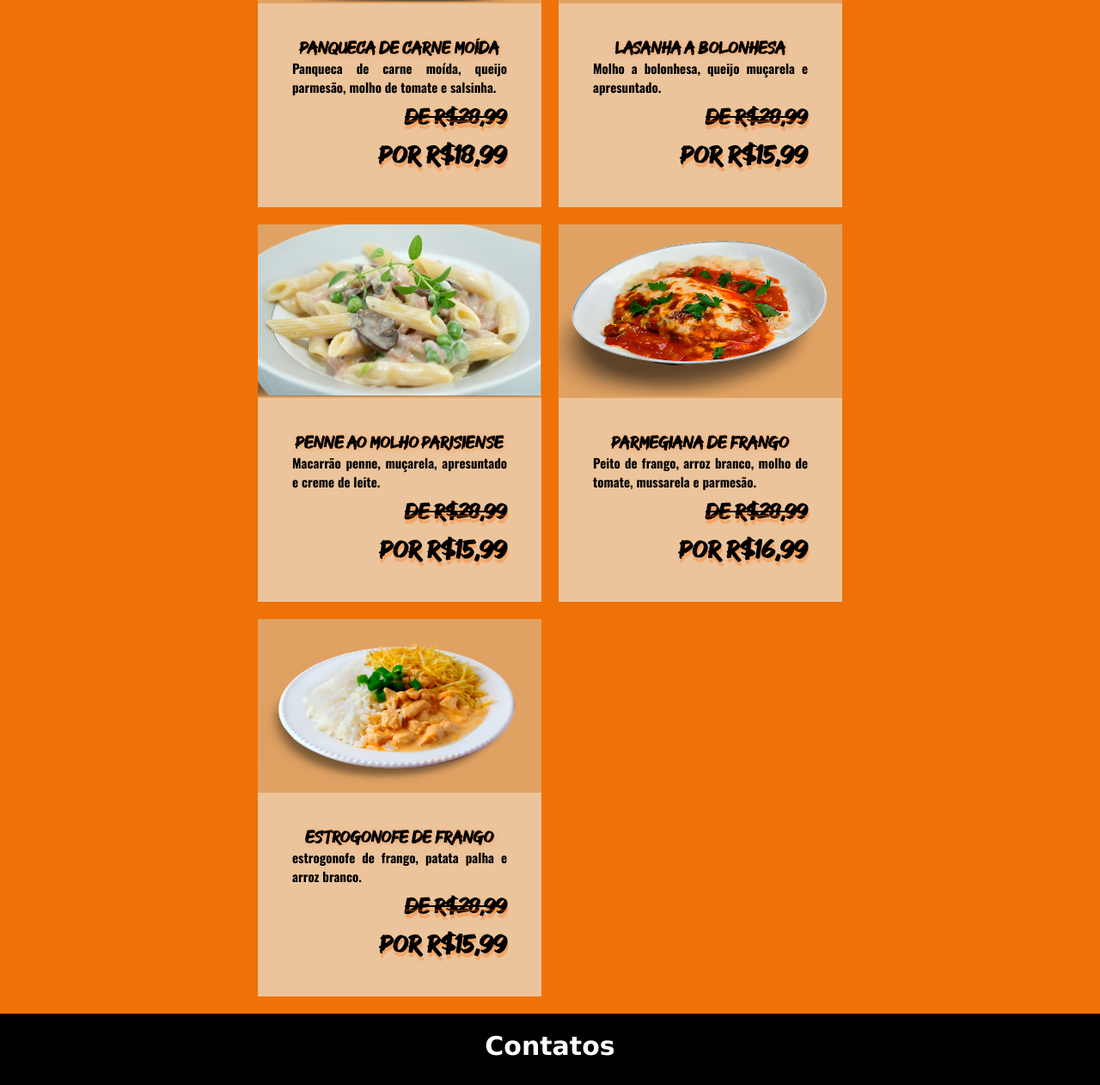
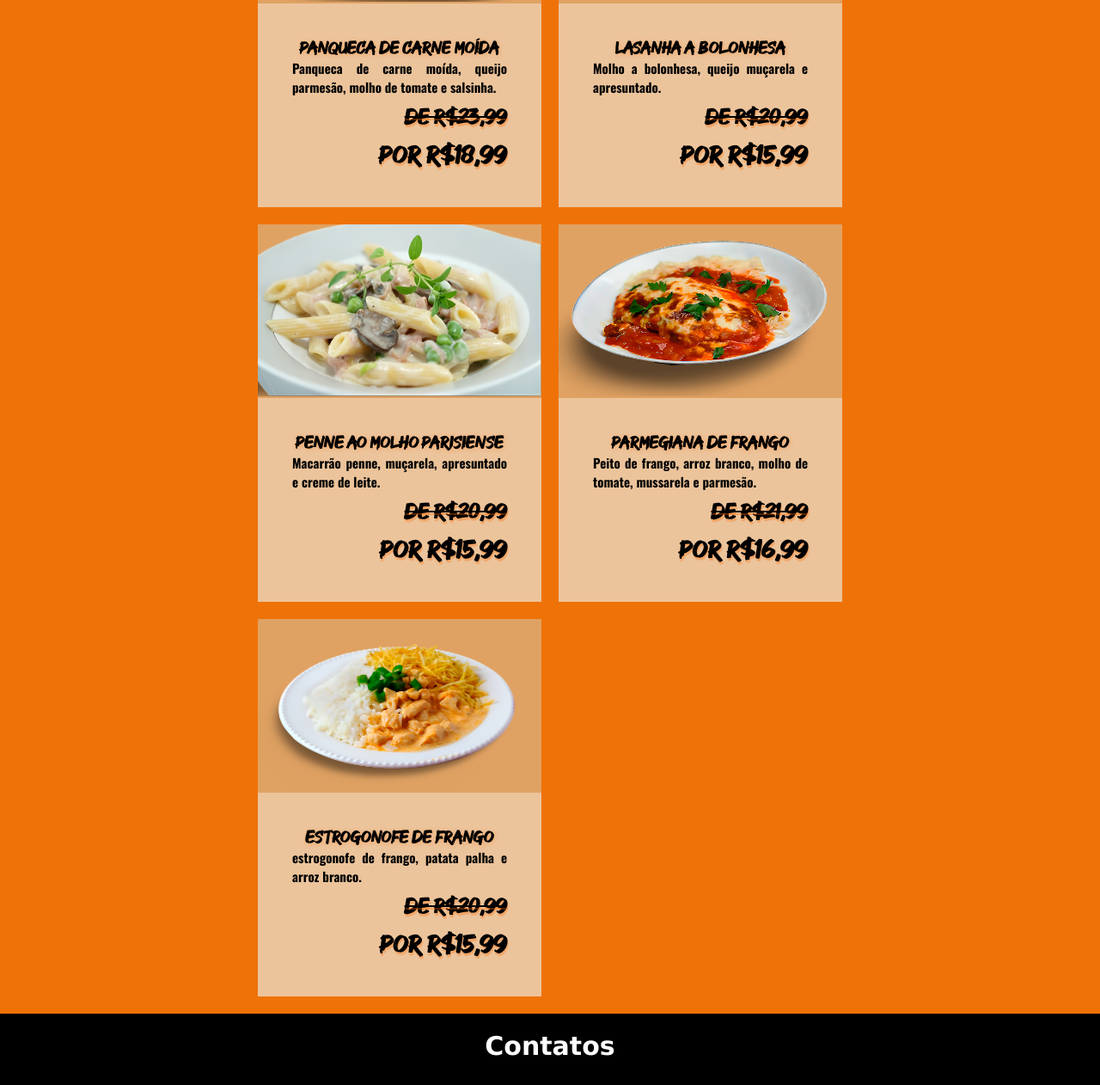
Before and after one commit to Jeffsaddiction/siteBira, a plain HTML site: page index.html in a window 1280 px wide. Shown: the part 1364-2626 px from the top of the page at 86% size. Drawn offline with nearby package versions, Linux system fonts and the light colour scheme; a web font is replaced by a local one.

Commit message:
atualização 27/04 16hrs

```diff
--- a/index.html
+++ b/index.html
@@ -49,7 +49,7 @@
                         <h3>panqueca de carne moída</h3>
                         <h4>Panqueca de carne moída, queijo
                             parmesão, molho de tomate e salsinha.
-                        <span class="span-um">De R$28,99</span>
+                        <span class="span-um">De R$23,99</span>
                         <span>Por R$18,99</span>
                         </h4>
                     </div>
@@ -60,7 +60,7 @@
                     <div class="info">
                         <h3>lasanha a bolonhesa</h3>
                         <h4> Molho a bolonhesa, queijo muçarela e  apresuntado.
-                        <span class="span-um">De R$28,99</span>
+                        <span class="span-um">De R$20,99</span>
                         <span>Por R$15,99</span>
                         </h4>
                     </div>
@@ -71,7 +71,7 @@
                     <div class="info">
                         <h3>penne ao molho parisiense</h3>
                         <h4> Macarrão penne, muçarela, apresuntado e creme de leite.
-                        <span class="span-um">De R$28,99</span>
+                        <span class="span-um">De R$20,99</span>
                         <span>Por R$15,99</span>
                         </h4>
                     </div>
@@ -82,7 +82,7 @@
                     <div class="info">
                         <h3>parmegiana de frango</h3>
                         <h4>Peito de frango, arroz branco, molho de tomate, mussarela e parmesão.
-                            <span class="span-um">De R$28,99</span>
+                            <span class="span-um">De R$21,99</span>
                             <span>Por R$16,99</span>
                         </h4>
                     </div>
@@ -93,7 +93,7 @@
                     <div class="info">
                         <h3>estrogonofe de frango</h3>
                         <h4>estrogonofe de frango, patata palha e arroz branco.
-                            <span class="span-um">De R$28,99</span>
+                            <span class="span-um">De R$20,99</span>
                             <span>Por R$15,99</span>
                         </h4>
                     </div>
--- a/siteBira_CSS.css
+++ b/siteBira_CSS.css
@@ -208,7 +208,7 @@
     text-align: right;
     display: block;
     margin-top: 10px;
-    text-shadow: 1px 5px 1px rgba(255, 106, 0, 0.336);
+    text-shadow: 1px 3px 1px rgba(255, 106, 0, 0.336);
 }
 
 .itens-cardapio .span-um {
```
